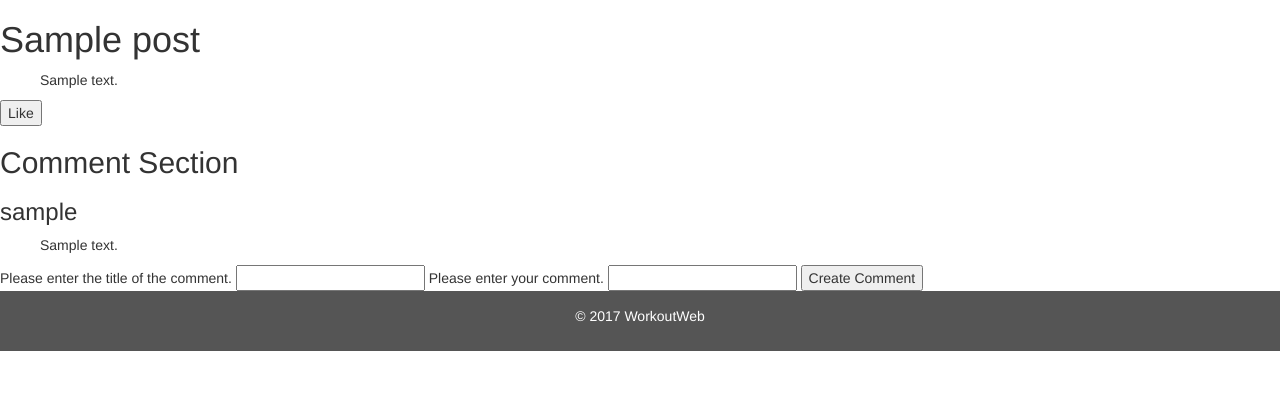
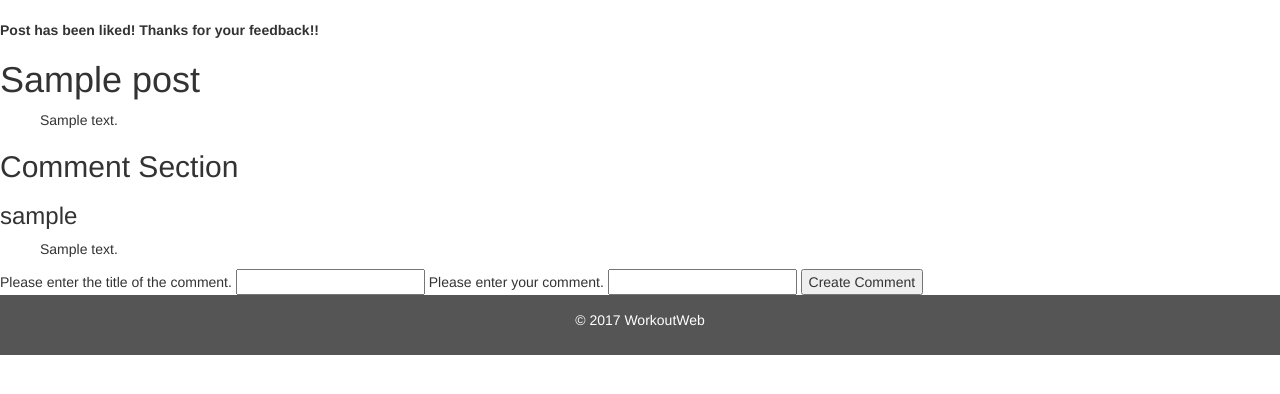
Before and after one commit to abdul-a95/WorkoutWeb, a Django app: a page that uses templates/workoutweb/post.html in a window 1280 px wide. Shown: the part 52-446 px from the top of the page. Run offline with Django 3.2, Linux system fonts and the light colour scheme; a user stored in the database is signed in; tables that the repository leaves empty hold one stand-in row (values such as "Sample post"); some libraries are stand-ins or nearby versions.

Commit message:
Users can only like a post once

```diff
--- a/WebAppProject/models.py
+++ b/WebAppProject/models.py
@@ -46,6 +46,7 @@ class Post(models.Model):
     likes = models.IntegerField(default=0)
     views = models.IntegerField(default=0)
     content = models.CharField(max_length=1024, default = "")
+    userliked = models.ManyToManyField(User)
 
     def __str__(self):
         return self.title
--- a/WebAppProject/views.py
+++ b/WebAppProject/views.py
@@ -91,9 +91,13 @@ def show_category(request, category_name_slug):
 def show_post(request, post_name_slug, category_name_slug):
     # Create a context dictionary which we can pass
     # to the template rendering engine.
+    post = Post.objects.get(slug=post_name_slug)
     context_dict = {}
-    if request.method == 'LIKE':
-        context_dict['liked'] = True
+    for userlike in post.userliked.all():
+        if userlike == request.user:
+            context_dict['liked'] = True
+    #  if request.user in post.userliked:
+       # context_dict['liked'] = True
     try:
         post = Post.objects.get(slug=post_name_slug)
         comments = Comment.objects.filter(post=post)
@@ -132,6 +136,7 @@ def liked(request,post_name_slug,category_name_slug):
     post = Post.objects.get(slug=post_name_slug)
     post.likes = post.likes + 1
     post.save()
+    post.userliked.add(request.user.id)
     request.method = 'LIKE'
     return show_post(request,post_name_slug,category_name_slug)
 
--- a/templates/workoutweb/post.html
+++ b/templates/workoutweb/post.html
@@ -11,9 +11,11 @@
           <ul>{{ post.content }} </ul>
           {% if liked %}
           {% else %}
-          <form action="/workoutweb/category/{{ post.category.slug }}/{{ post.slug }}/liked/" method="post">
-            {% csrf_token %}
-          <button type="submit" value="preview" name="Preview">Like</button>
+            {% if user.is_authenticated %}
+              <form action="/workoutweb/category/{{ post.category.slug }}/{{ post.slug }}/liked/" method="post">
+                {% csrf_token %}
+              <button type="submit" value="preview" name="Preview">Like</button>
+            {% endif %}
           {% endif %}
         </form>
           <h2>Comment Section</h2>
```
Also changed, not shown: WebAppProject/migrations/0023_post_userliked.py (added), WebAppProject/migrations/0024_auto_20170317_1902.py (added).
